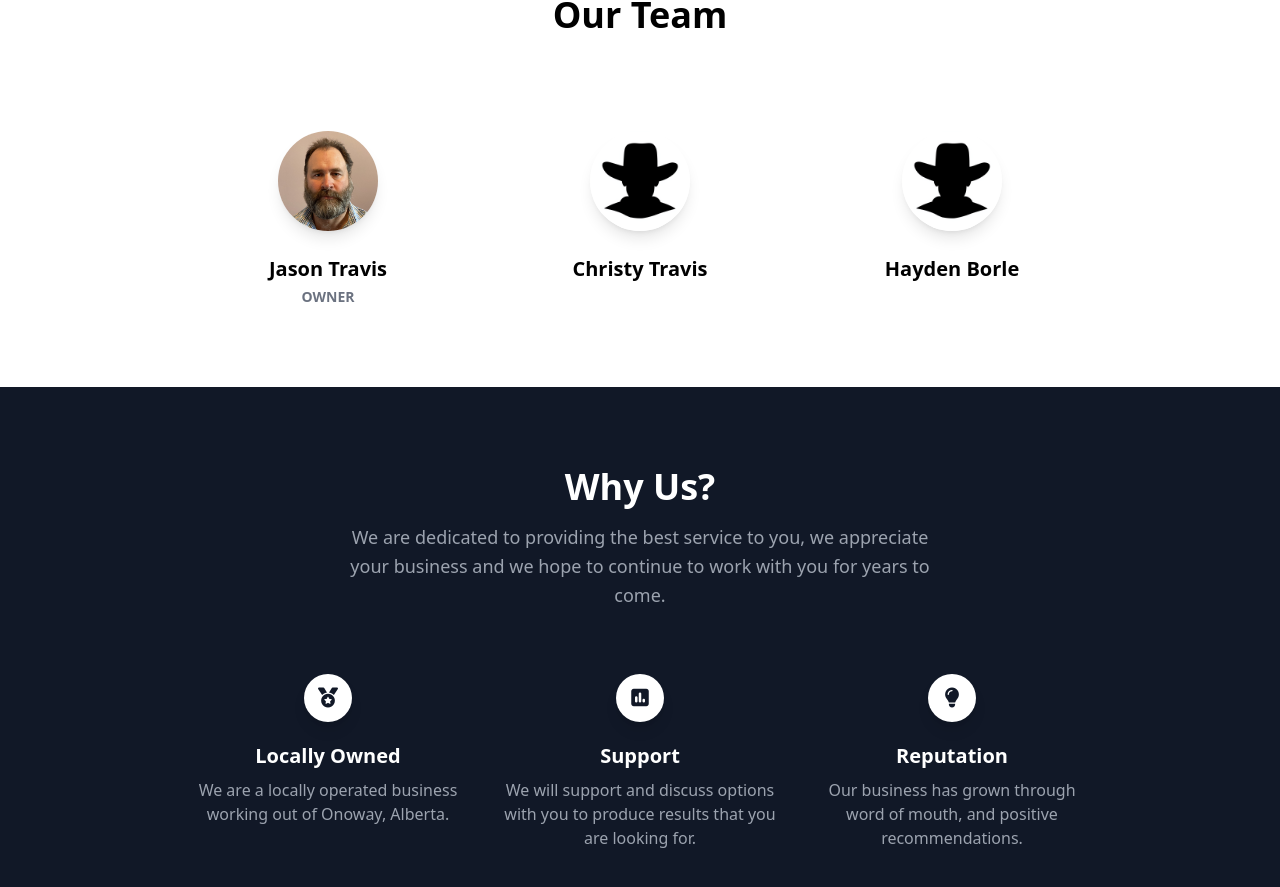
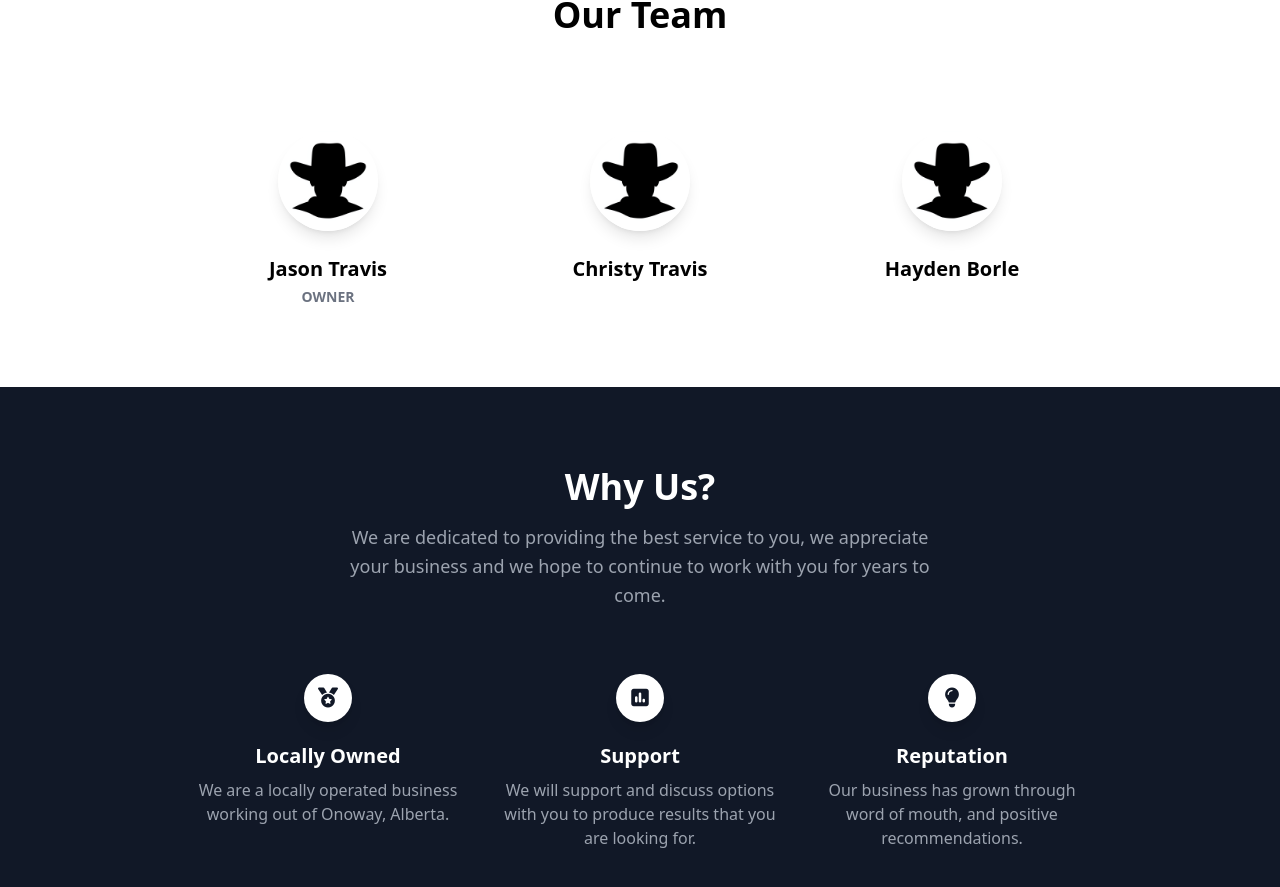
Before and after one commit to Logan9312/Travis-Drilling, a Next.js app: page / in a window 1280 px wide. Shown: the part 1189-2076 px from the top of the page. Built offline with nearby package versions, Linux system fonts and the light colour scheme.

Commit message:
Changing Photo

```diff
--- a/src/pages/index.tsx
+++ b/src/pages/index.tsx
@@ -139,7 +139,7 @@ const Team = () => (
               width="100"
               height="100"
               alt="..."
-              src={"/img/Jason.jpg"}
+              src={"/img/blank.png"}
               className="mx-auto max-w-full rounded-full shadow-lg"
               style={{ maxWidth: "120px" }}
             />
```
